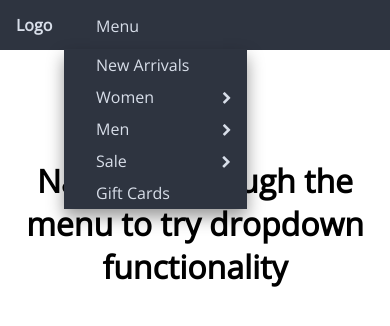
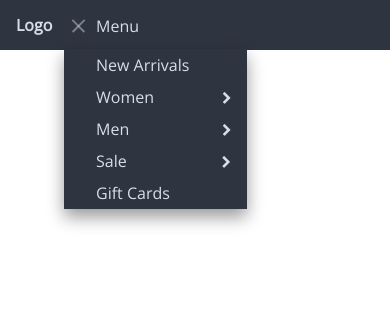
Before and after one commit to fjuren/Design-components, a website: page Dropdown-menus/index.html in a window 390 px wide. Both pictures are taken after a click on the button "Menu". Drawn offline with nearby package versions, Linux system fonts and the light colour scheme.

Commit message:
Add hamburger menu icon with styling and animation

```diff
--- a/Dropdown-menus/app.js
+++ b/Dropdown-menus/app.js
@@ -1,6 +1,21 @@
+// Hamberger identifiers
+const hamburger = document.querySelector(".burger-menu");
+
+// -> CSS
+// animates hamberger icon
+const animateBurger = () => {
+    hamburger.classList.toggle("active");
+}
+
+// calls animateBurger when Menu button is clicked
+hamburger.addEventListener("click", animateBurger);
+
 // Navbar identifiers
 const menuBtn = document.getElementById("navBurger-item");
 const navMenuContent = document.getElementById("nav-menu");
+
+// calls animateBurger when Menu button is clicked
+menuBtn.addEventListener("click", animateBurger);
 
 // menu subcontent IDs
 const wBtn = document.getElementById("w-btn");
@@ -14,7 +29,7 @@ const scontent = document.getElementById("sale-content");
 const subDropdown = document.getElementsByClassName("subnav-content");
 
 // ID ID -> Style Style
-// applies onclick to any btn with dropdown content
+// applies onclick to any element associated with dropdown content
 const btnClicks = (anyButton, anyContent) => {
   anyButton.onclick = () => {
     btnToggleCheck(anyContent);
@@ -36,7 +51,6 @@ const btnToggleCheck = (anyContent) => {
 // toggles display of specific menu on/off. Extends functionality from btnClicks
 const toggleMenus = (content) => {
   if (content.style.display !== "none") {
-      console.log('none');
     content.style.display = "none";
   } else {
     content.style.display = "block";
@@ -52,6 +66,7 @@ const closeDropdowns = (dropDowns) => {
 };
 
 btnClicks(menuBtn, navMenuContent); // click button and toggle nav menu
+btnClicks(hamburger, navMenuContent); // click hamberger to toggle nav menu
 btnClicks(wBtn, wcontent); // click button and toggle women submenu
 btnClicks(mBtn, mcontent); // click button and toggle men submenu
 btnClicks(sBtn, scontent); // click button and toggle sale submenu
--- a/Dropdown-menus/index.html
+++ b/Dropdown-menus/index.html
@@ -13,6 +13,11 @@
 <body>
     <nav class="navbar">
         <div class="nav-item"><a href="#" class="nav-logo"><b>Logo</b></a></div>
+        <div class="burger-menu">
+            <span class="bar"></span>
+            <span class="bar"></span>
+            <span class="bar"></span>
+        </div>
         <div class="nav-item"><button id="navBurger-item">Menu</button></div>  <!-- beside hamburger -->
         <div id="nav-menu" style="display: none">
             <!-- emmet ul.nav-menu>li.menu-item*5>a -->
@@ -55,17 +60,12 @@
                 <a href="#">Gift Cards</a>
             </div>
         </div>
-        <div class="burger-menu">
-            <span class="bar"></span>
-            <span class="bar"></span>
-            <span class="bar"></span>
-        </div>
     </nav>
     <br>
     <br>
     <br>
     <br>
-    <h1>Navigate through the menu to try dropdown functionality</h1>
+    <h1 style="display:none">Navigate through the menu to try dropdown functionality</h1>
 </body>
 
 <script src="app.js"></script>
--- a/Dropdown-menus/styles.css
+++ b/Dropdown-menus/styles.css
@@ -37,6 +37,34 @@ button:active {
     /* padding: 0 50px 0 39px; */
     width: 183px;
     box-shadow: 0px 8px 16px 0px rgba(0,0,0,0.4);
+}
+
+.burger-menu {
+    position: absolute;
+    left: 4.4rem;
+    top: 1.1rem;
+    /* display: none; */
+}
+.burger-menu:hover {
+    cursor: pointer;
+}
+.burger-menu.active .bar:nth-child(2) {
+    opacity: 0;
+}
+.burger-menu.active .bar:nth-child(1) {
+    transform: translateY(4px) rotate(45deg);
+}
+.burger-menu.active .bar:nth-child(3) {
+    transform: translateY(-5px) rotate(-45deg);
+}
+.bar {
+    display: block;
+    width: 17px;
+    height: 1.5px;
+    margin: 3px auto;
+    -webkit-transition: all 0.3s ease-in-out;
+    transition: all 0.3s ease-in-out;
+    background-color: #d8dee972
 }
 
 #navBurger-item {
```
Also changed, not shown: Dropdown-menus/todo.txt (added, +10 -0 lines).
